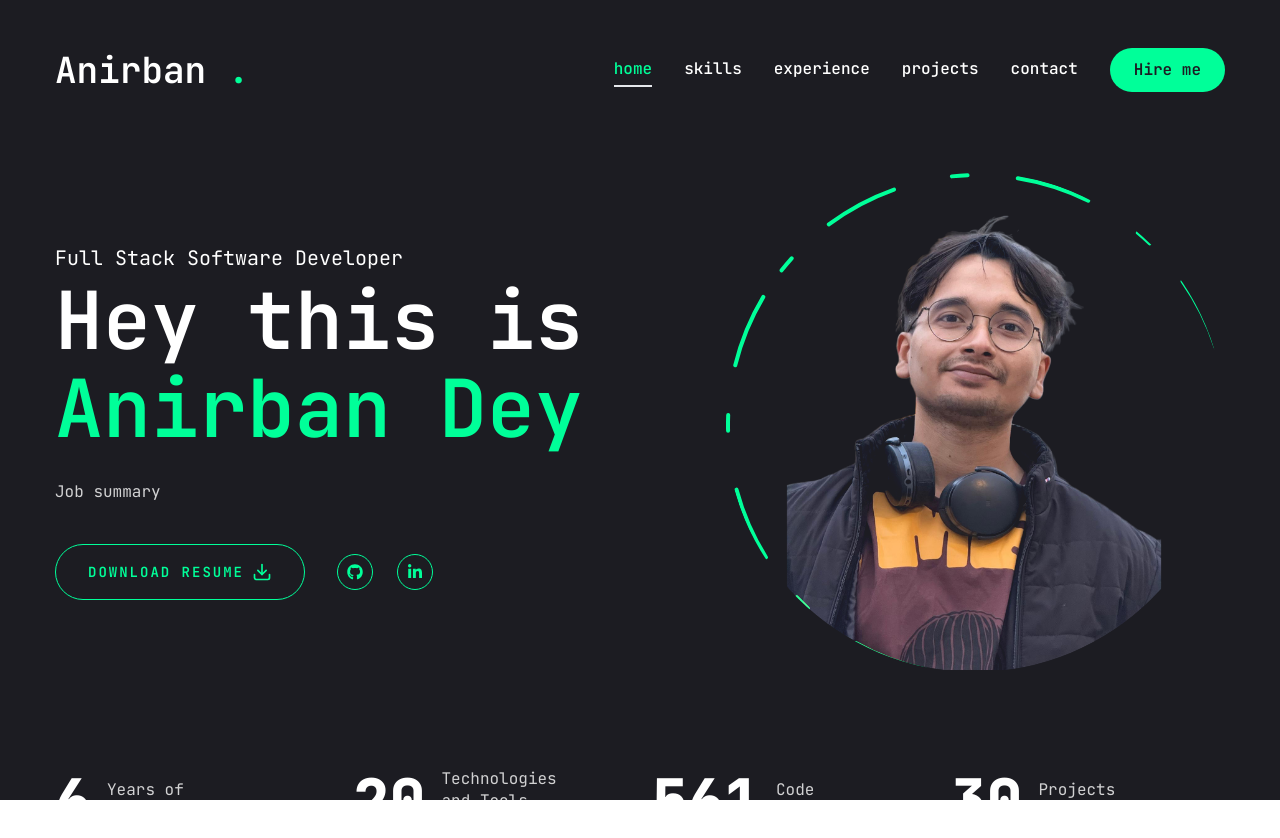
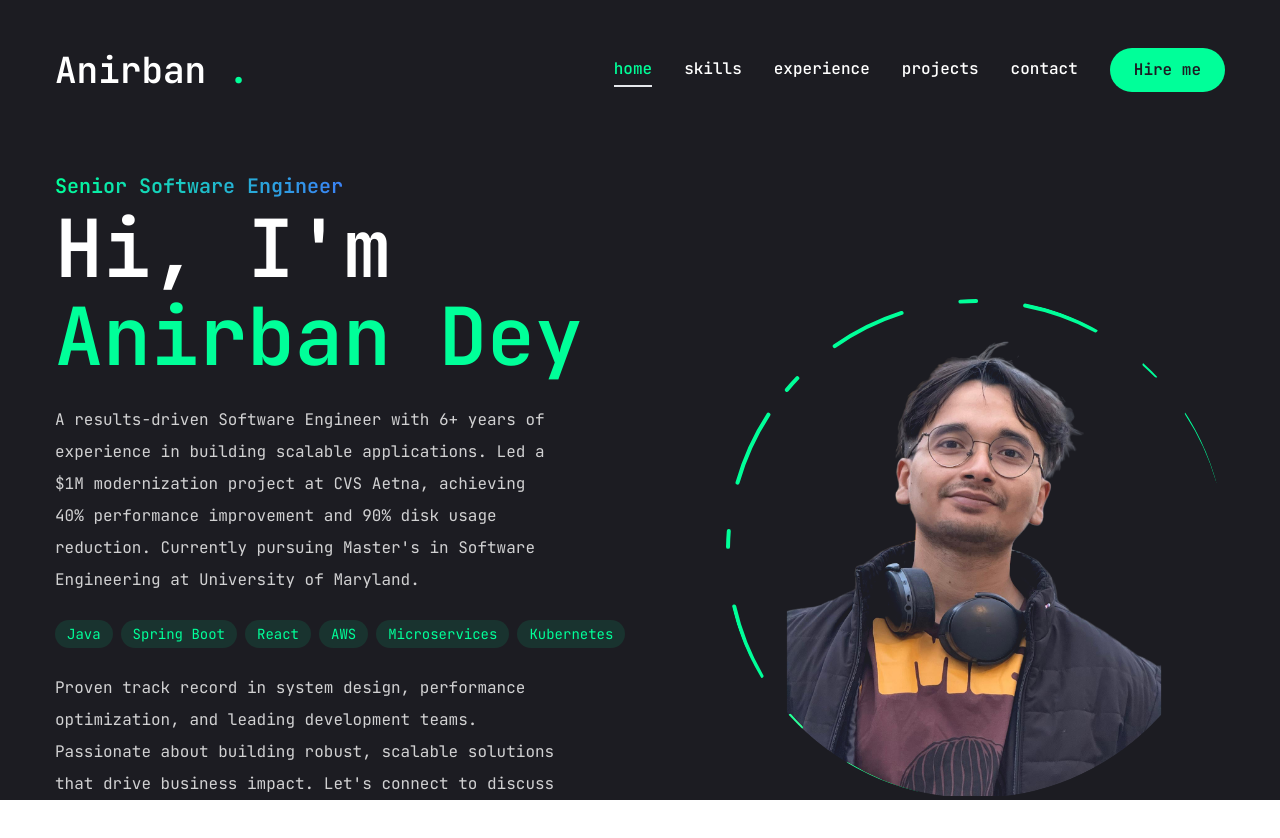
Before and after one commit to AnirbanDey-9497/anirban-portfolio, a Next.js app: page / in a window 1280 px wide. Shown: the top 838 px of the page. Built offline with nearby package versions, Linux system fonts and the light colour scheme.

Commit message:
Added current job details to the portfolio

```diff
--- a/app/page.jsx
+++ b/app/page.jsx
@@ -1,6 +1,7 @@
 import {Button} from "@/components/ui/button";
 import {FiDownload} from "react-icons/fi";
 import {Section} from "lucide-react";
+import Link from "next/link";
 
 //components
 import Social from "@/components/Social";
@@ -14,22 +15,39 @@ const Home = () => {
           <div className="flex flex-col xl:flex-row items-center justify-between xl:pt-8 xl:pb-24">
             {/*text*/}
             <div className="text-center xl:text-left order-2 xl:order-none">
-              <span className="text-xl">Full Stack Software Developer</span>
+              <span className="text-xl font-semibold bg-gradient-to-r from-accent to-blue-500 bg-clip-text text-transparent">Senior Software Engineer</span>
               <h1 className="h1 mb-6">
-                Hey this is <br /><span className="text-accent">Anirban Dey</span>
+                Hi, I'm <br /><span className="text-accent">Anirban Dey</span>
               </h1>
+              <p className="max-w-[500px] mb-6 text-white/80">
+                A results-driven Software Engineer with 6+ years of experience in building scalable applications.
+                Led a $1M modernization project at CVS Aetna, achieving 40% performance improvement and 90% disk usage reduction.
+                Currently pursuing Master's in Software Engineering at University of Maryland.
+              </p>
+              <div className="flex flex-wrap gap-2 mb-6">
+                <span className="px-3 py-1 bg-accent/10 text-accent rounded-full text-sm">Java</span>
+                <span className="px-3 py-1 bg-accent/10 text-accent rounded-full text-sm">Spring Boot</span>
+                <span className="px-3 py-1 bg-accent/10 text-accent rounded-full text-sm">React</span>
+                <span className="px-3 py-1 bg-accent/10 text-accent rounded-full text-sm">AWS</span>
+                <span className="px-3 py-1 bg-accent/10 text-accent rounded-full text-sm">Microservices</span>
+                <span className="px-3 py-1 bg-accent/10 text-accent rounded-full text-sm">Kubernetes</span>
+              </div>
               <p className="max-w-[500px] mb-9 text-white/80">
-                  Job summary
+                Proven track record in system design, performance optimization, and leading development teams.
+                Passionate about building robust, scalable solutions that drive business impact.
+                Let's connect to discuss how I can contribute to your team's success!
               </p>
                 {/*Social Media*/}
                 <div className="flex flex-col xl:flex-row items-center gap-8">
+                    <Link href="/resume/Anirban_Dey_Resume.pdf" target="_blank" download>
                         <Button
                          variant="outline"
                          size="lg"
-                     className="uppercase flex items-center gap-2">
+                         className="uppercase flex items-center gap-2 hover:bg-accent hover:text-primary transition-all duration-300">
                             <span>Download Resume</span>
                             <FiDownload className="text-xl"/>
                         </Button>
+                    </Link>
                     <div className="mb-8 xl:mb-0">
                         <Social
                             containerStyles="flex gap-6"
```
Lines whose indentation alone changed are shown as unchanged.
